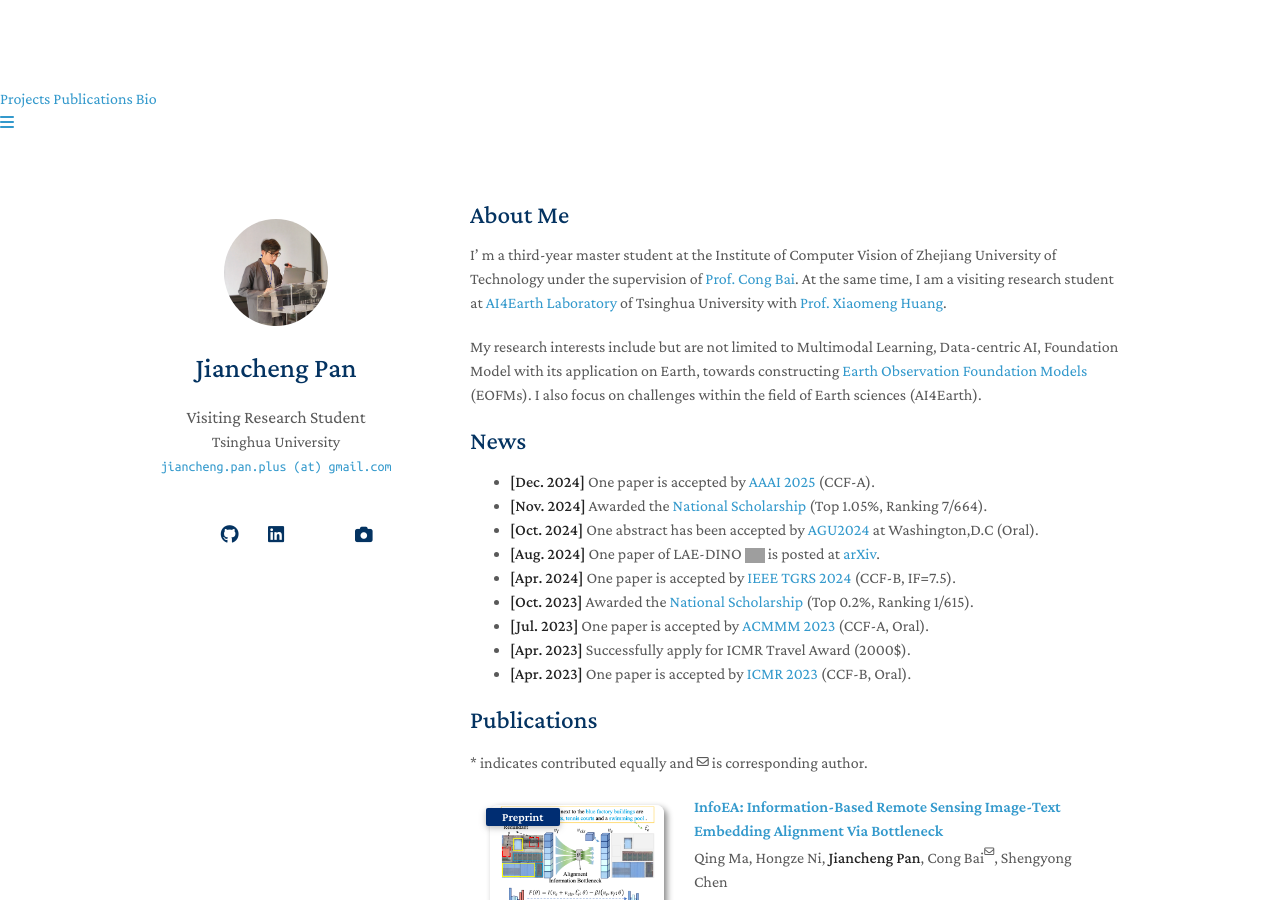
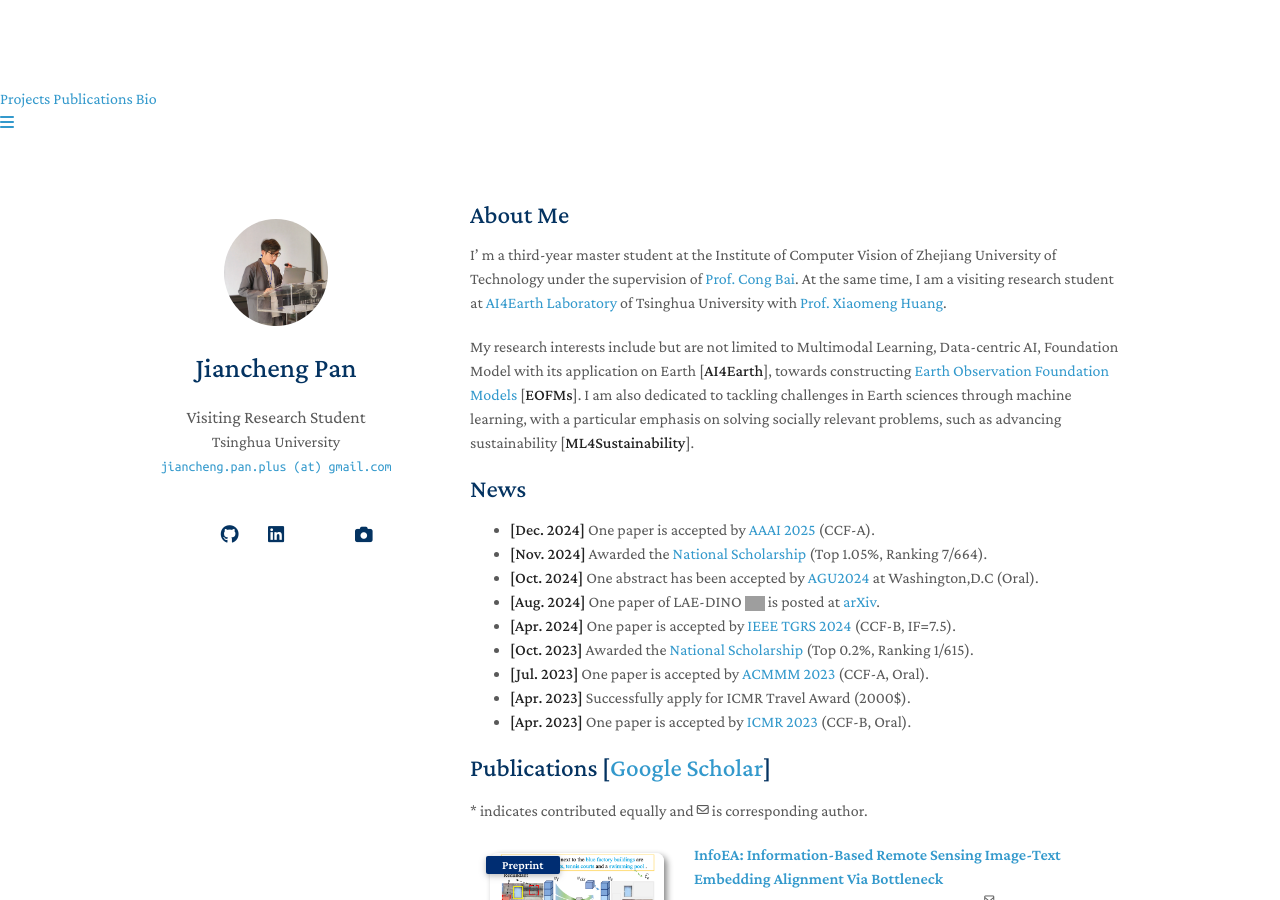
Before and after one commit to jaychempan/jaychempan.github.io, a Jekyll site: the page built from index.md, in a window 1280 px wide and 900 px high. Built offline with Jekyll 4.4.1, drawn with Linux system fonts in a browser that asks for light colours; a style sheet for code colours, icons or effects is not loaded; our own code applies the rules of GitHub Pages for plain Markdown files; grey boxes are pictures that could not be loaded.

Commit message:
update index

```diff
--- a/_includes/publications.md
+++ b/_includes/publications.md
@@ -1,4 +1,4 @@
-<h2 id="publications" style="margin: 2px 0px -15px;">Publications</h2>
+<h2 id="publications" style="margin: 2px 0px -15px;">Publications [<a href="https://scholar.google.com/citations?user=nRPD3tAAAAAJ&hl=en">Google Scholar</a>]</h2>
 
 <div class="publications">
 <ol class="bibliography">
--- a/index.md
+++ b/index.md
@@ -7,7 +7,8 @@ layout: homepage
 I' m a third-year master student at the Institute of Computer Vision of Zhejiang University of Technology under the supervision of <a href="https://scholar.google.com/citations?user=XGZ4UZgAAAAJ&hl=en&oi=ao">Prof. Cong Bai</a>. At the same time, I am a visiting research student at <a href="https://github.com/AI4EarthLab">AI4Earth Laboratory</a>  of Tsinghua University with <a href="https://scholar.google.com/citations?user=yH9OkqYAAAAJ&hl=en">Prof. Xiaomeng Huang</a>.
 <!-- Before that, I received the B.E. degree from Jiangxi Normal University in 2022, under the supervision of <a href="https://scholar.google.com/citations?user=ZO3KGykAAAAJ&hl=en&oi=ao">Prof. Aiwen Jiang</a>. -->
 
-My research interests include but are not limited to Multimodal Learning, Data-centric AI, Foundation Model with its application on Earth, towards constructing <a href="https://github.com/Earth-Observation-Foundation-Models">Earth Observation Foundation Models</a> (EOFMs). I also focus on challenges within the field of Earth sciences (AI4Earth).
+My research interests include but are not limited to Multimodal Learning, Data-centric AI, Foundation Model with its application on Earth [**AI4Earth**], towards constructing <a href="https://github.com/Earth-Observation-Foundation-Models">Earth Observation Foundation Models</a> [**EOFMs**]. I am also dedicated to tackling challenges in Earth sciences through machine learning, with a particular emphasis on solving socially relevant problems, such as advancing sustainability [**ML4Sustainability**].
+
 ## News
 - **[Dec. 2024]** One paper is accepted by <a href="https://aaai.org/conference/aaai/aaai-25/">AAAI 2025</a> (CCF-A).
 - **[Nov. 2024]** Awarded the <a href="">National Scholarship</a> (Top 1.05%, Ranking 7/664).
```
